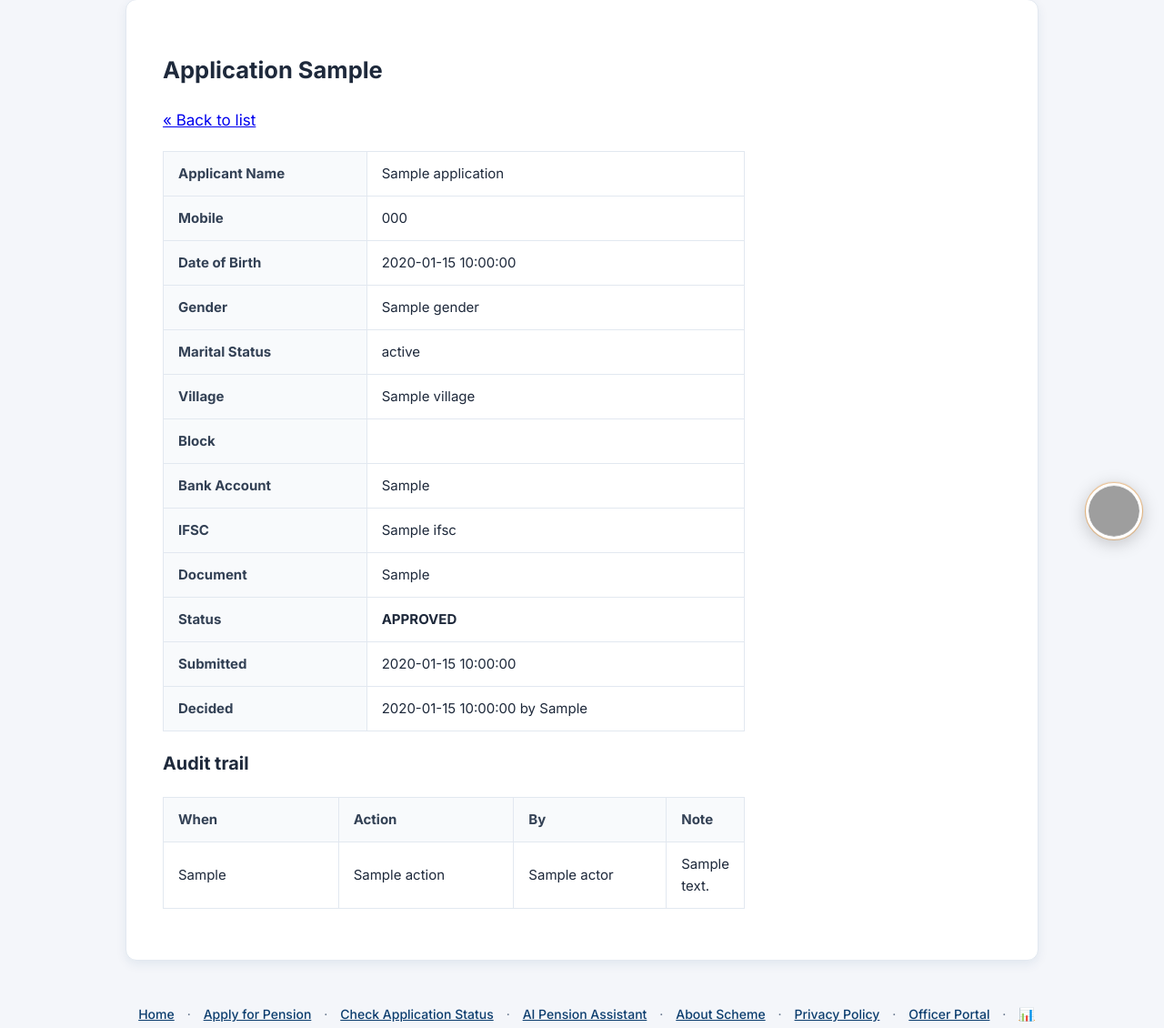
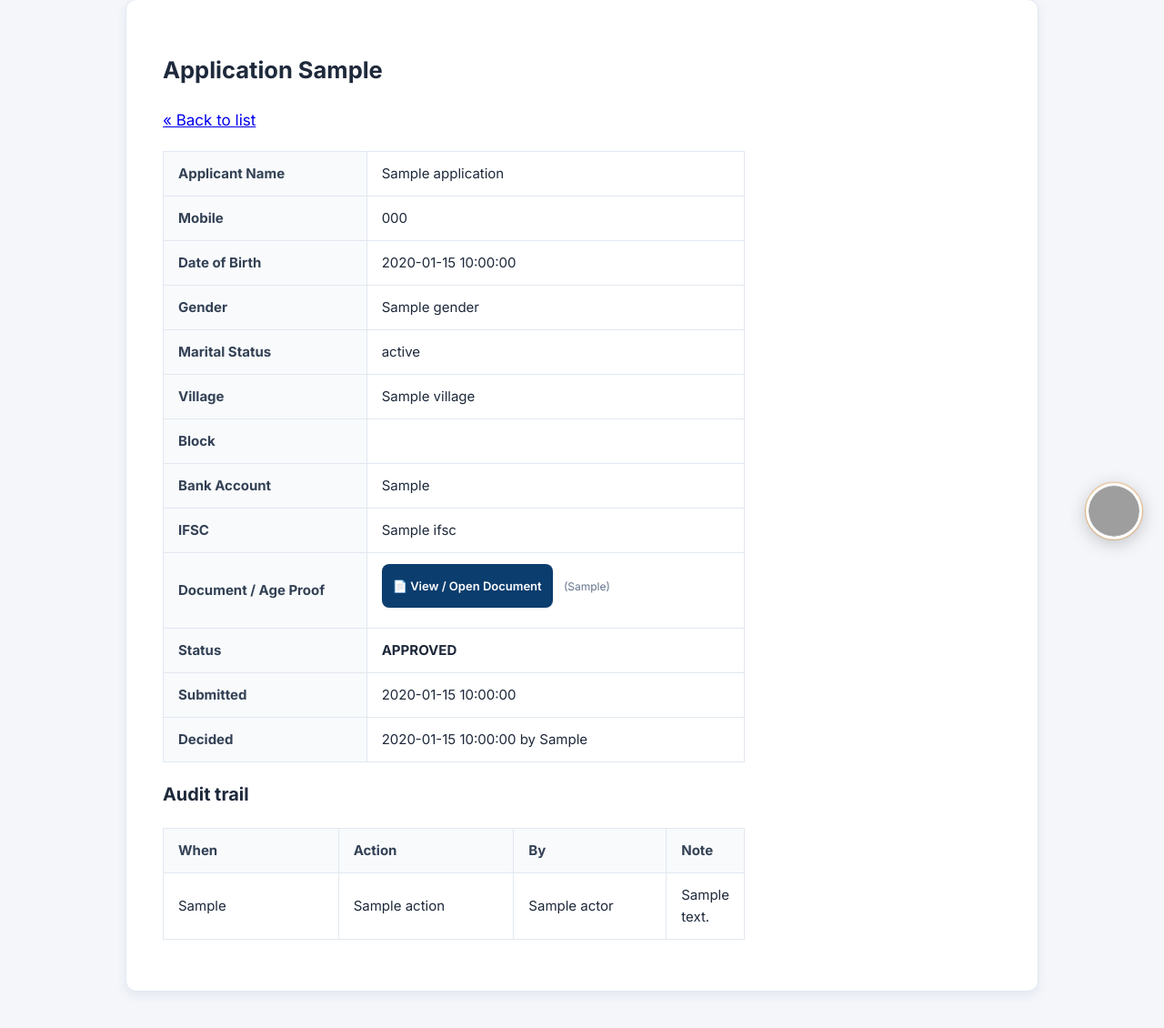
Before and after one commit to hemantmeena2005/sewasetu-ai, a Flask app: page /admin/application/1 in a window 1280 px wide. Shown: the part 183-1313 px from the top of the page at 91% size. Run offline with Flask 2, Linux system fonts and the light colour scheme; the visitor is signed in with stand-in values (Sample User, id 1); a database or web service that is not in the repository returns one stand-in record (values such as "Sample title"); some libraries are stand-ins or nearby versions; grey boxes are pictures that could not be loaded.

Commit message:
feat: show uploaded photo/document preview in officer application view and enforce strict per-step validation

```diff
--- a/app/app.py
+++ b/app/app.py
@@ -367,8 +367,45 @@ def form_step(step):
     if request.method == "POST":
         data = session.get("form_data", {})
         for k, v in request.form.items():
-            data[k] = v
+            data[k] = v.strip() if isinstance(v, str) else v
         session["form_data"] = data
+
+        # Step-specific strict validation: stop the applicant at that step until fixed!
+        if step == 1:
+            name = (data.get("applicant_name") or "").strip()
+            dob_str = (data.get("dob") or "").strip()
+            if not name:
+                flash("Full legal name is required.")
+                return render_template("form_step1.html", data=data, blocks=BLOCKS)
+            dob_val = parse_dob(dob_str)
+            if not dob_val:
+                flash("Invalid date of birth. Please enter date as DD/MM/YYYY (e.g. 15/04/1955).")
+                return render_template("form_step1.html", data=data, blocks=BLOCKS)
+            calc_age = age_on(dob_val, now_ist().date())
+            if calc_age < MIN_AGE:
+                flash(f"Applicant must be at least {MIN_AGE} years of age to be eligible for this pension (current age: {calc_age}).")
+                return render_template("form_step1.html", data=data, blocks=BLOCKS)
+
+        elif step == 2:
+            village = (data.get("village") or "").strip()
+            block = (data.get("block") or "").strip()
+            if not village:
+                flash("Village or residence name is required.")
+                return render_template("form_step2.html", data=data, blocks=BLOCKS)
+            if not block or block not in BLOCKS:
+                flash(f"Please select a valid administrative block ({', '.join(BLOCKS)}).")
+                return render_template("form_step2.html", data=data, blocks=BLOCKS)
+
+        elif step == 3:
+            bank_acc = re.sub(r"[\s-]", "", str(data.get("bank_account") or ""))
+            ifsc_code = re.sub(r"[\s-]", "", str(data.get("ifsc") or "")).upper()
+            if not bank_acc or not re.fullmatch(r"\d{9,18}", bank_acc):
+                flash("Invalid bank account number. It must be between 9 and 18 numerical digits without spaces or dashes.")
+                return render_template("form_step3.html", data=data, blocks=BLOCKS)
+            if not ifsc_code or not re.fullmatch(r"[A-Z]{4}0[A-Z0-9]{6}", ifsc_code):
+                flash("Invalid bank IFSC code. IFSC must be 11 characters (e.g. SBIN0003077).")
+                return render_template("form_step3.html", data=data, blocks=BLOCKS)
+
         if step < 3:
             return redirect(url_for("form_step", step=step + 1))
         return redirect(url_for("upload"))
--- a/app/templates/admin_view.html
+++ b/app/templates/admin_view.html
@@ -12,7 +12,35 @@
   <tr><th>Block</th><td>{{ a[7] }}</td></tr>
   <tr><th>Bank Account</th><td>{{ a[8] }}</td></tr>
   <tr><th>IFSC</th><td>{{ a[9] }}</td></tr>
-  <tr><th>Document</th><td>{{ a[10] or '-' }}</td></tr>
+  <tr>
+    <th>Document / Age Proof</th>
+    <td>
+      {% if a[10] %}
+      <div style="margin-bottom:10px;">
+        <a href="/admin/document/{{ app_id }}" target="_blank" class="btn" style="padding:5px 12px; font-size:13px; text-decoration:none; display:inline-flex; align-items:center; gap:6px;">
+          📄 View / Open Document
+        </a>
+        <span style="font-size:12px; color:#64748b; margin-left:8px;">({{ a[10] }})</span>
+      </div>
+      {% if a[10].lower().endswith('.jpg') or a[10].lower().endswith('.jpeg') or a[10].lower().endswith('.png') %}
+      <div style="margin-top:10px; padding:8px; background:#f8fafc; border:1px solid #cbd5e1; border-radius:8px; max-width:480px;">
+        <div style="font-size:12px; font-weight:700; color:#475569; margin-bottom:6px;">📷 Uploaded Age Proof / Photo Preview:</div>
+        <img src="/admin/document/{{ app_id }}" alt="Uploaded Document" style="max-width:100%; max-height:360px; object-fit:contain; border-radius:6px; display:block; box-shadow:0 1px 4px rgba(0,0,0,0.15);">
+      </div>
+      {% elif a[10].lower().endswith('.pdf') %}
+      <div style="margin-top:10px; max-width:580px;">
+        <object data="/admin/document/{{ app_id }}" type="application/pdf" width="100%" height="320px" style="border:1px solid #cbd5e1; border-radius:6px;">
+          <p style="font-size:13px; padding:10px; background:#f1f5f9;">
+            PDF document attached. <a href="/admin/document/{{ app_id }}" target="_blank" style="color:#0284c7; font-weight:700;">Click here to open and view the PDF</a>.
+          </p>
+        </object>
+      </div>
+      {% endif %}
+      {% else %}
+      <span style="color:#94a3b8; font-style:italic;">No document attached</span>
+      {% endif %}
+    </td>
+  </tr>
   <tr><th>Status</th><td><b>{{ a[11] }}</b></td></tr>
   <tr><th>Submitted</th><td>{{ a[12] }}</td></tr>
   <tr><th>Decided</th><td>{{ a[13] or '-' }} {% if a[14] %}by {{ a[14] }}{% endif %}</td></tr>
```
